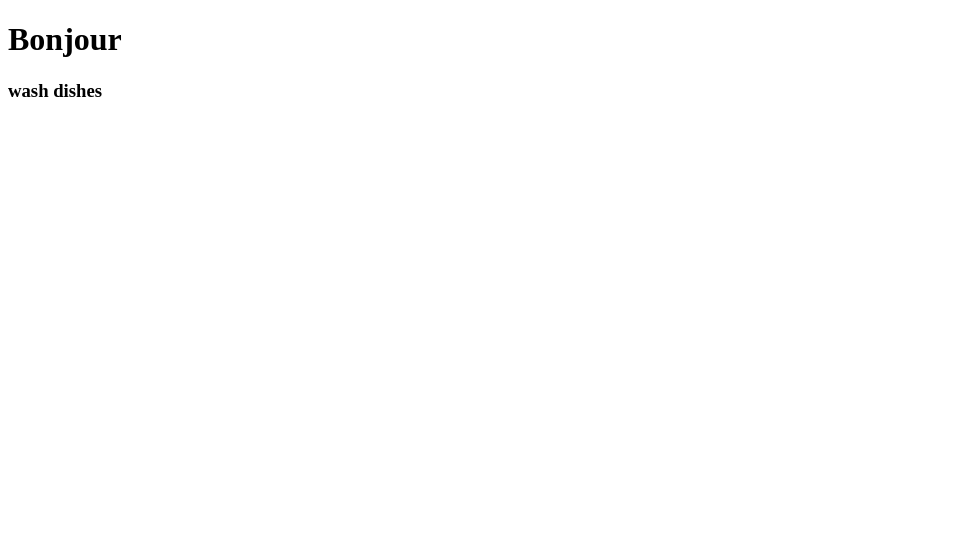
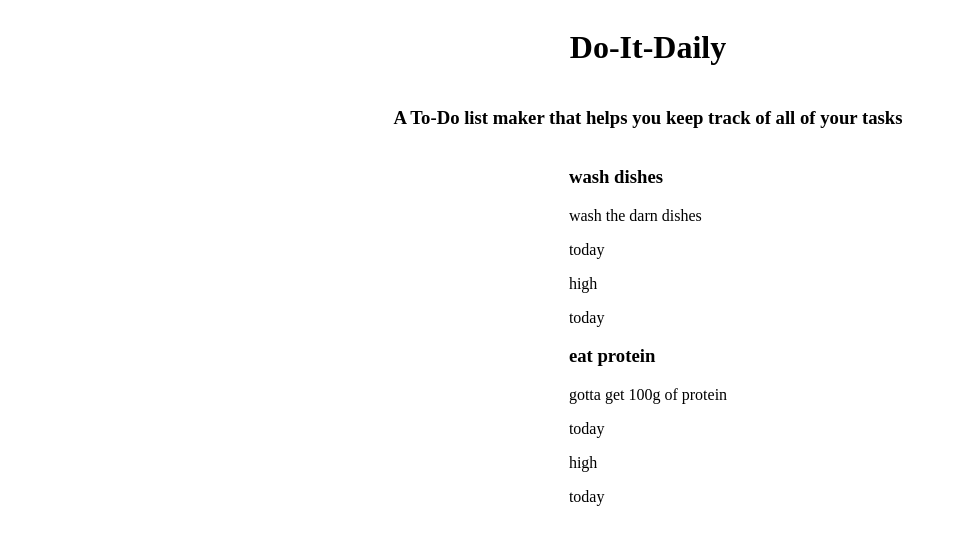
Before and after one commit to MichaelAlexChan/ToDoList, a website built with webpack: page dist/index.html in a window 1280 px wide. Shown: the whole page, without its empty margins (0-957 px from the left). Built offline with nearby package versions, Linux system fonts and the light colour scheme.

Commit message:
Added more elements to each List node in the displayList function

```diff
--- a/package.json
+++ b/package.json
@@ -11,9 +11,11 @@
   "author": "",
   "license": "ISC",
   "devDependencies": {
+    "css-loader": "^6.7.3",
     "eslint": "^8.33.0",
     "eslint-config-airbnb-base": "^15.0.0",
     "eslint-plugin-import": "^2.27.5",
+    "style-loader": "^3.3.1",
     "webpack": "^5.75.0",
     "webpack-cli": "^5.0.1"
   }
--- a/src/ListController.js
+++ /dev/null
@@ -1,34 +0,0 @@
-import toDo from './ToDoObject';
-import toDoList from './ToDoList';
-
-const hello = () => {
-  const container = document.getElementById('container');
-  const header = document.createElement('h1');
-  header.textContent = 'Bonjour';
-  container.appendChild(header);
-
-  document.body.appendChild(container);
-};
-
-hello();
-
-const object1 = toDo('wash dishes', 'wash the darn dishes', 'today', 'high', 'you can use the dishwasher');
-console.log(object1);
-const listObject = toDoList();
-listObject.addToDo(object1);
-console.log(listObject);
-
-const pageDisplay = document.getElementById('container');
-
-const displayLists = () => {
-  listObject.list.forEach((element) => {
-    const toDoDiv = document.createElement('div');
-    const toDoName = document.createElement('h3');
-    toDoName.innerText = element.title;
-    toDoDiv.appendChild(toDoName);
-
-    pageDisplay.appendChild(toDoDiv);
-  });
-};
-
-displayLists();
--- /dev/null
+++ b/src/index.js
@@ -0,0 +1,42 @@
+import toDo from './ToDoObject';
+import toDoList from './ToDoList';
+import './style.css';
+
+const object1 = toDo('wash dishes', 'wash the darn dishes', 'today', 'high', 'you can use the dishwasher');
+const object2 = toDo('eat protein', 'gotta get 100g of protein', 'today', 'high', 'protein from foods preferred');
+const listObject = toDoList();
+listObject.addToDo(object1);
+listObject.addToDo(object2);
+
+const pageDisplay = document.getElementById('container');
+
+// Displays all To-Do Lists in the page container
+const displayLists = () => {
+  listObject.list.forEach((element) => {
+    const toDoDiv = document.createElement('div');
+
+    const name = document.createElement('h3');
+    name.innerText = element.title;
+    toDoDiv.appendChild(name);
+
+    const description = document.createElement('p');
+    description.innerText = element.description;
+    toDoDiv.appendChild(description);
+
+    const date = document.createElement('p');
+    date.innerText = element.dueDate;
+    toDoDiv.appendChild(date);
+
+    const priority = document.createElement('p');
+    priority.innerText = element.priority;
+    toDoDiv.appendChild(priority);
+
+    const notes = document.createElement('p');
+    notes.innerText = element.dueDate;
+    toDoDiv.appendChild(notes);
+
+    pageDisplay.appendChild(toDoDiv);
+  });
+};
+
+displayLists();
--- /dev/null
+++ b/src/style.css
@@ -0,0 +1,10 @@
+html, body {
+  height: 100%;
+  width: 100%;
+}
+
+body {
+  display: flex;
+  flex-direction: column;
+  align-items: center;
+}
--- a/webpack.config.js
+++ b/webpack.config.js
@@ -3,10 +3,25 @@ const path = require('path');
 module.exports = {
   entry: {
     index: './src/index.js',
-    toDo: './src/ListController.js',
   },
   output: {
     filename: '[name].bundle.js',
     path: path.resolve(__dirname, 'dist'),
   },
+  module: {
+    rules: [
+      {
+        test: /\.css$/i,
+        use: ['style-loader', 'css-loader'],
+      },
+      {
+        test: /\.(png|svg|jpg|jpeg|gif)$/i,
+        type: 'asset/resource',
+      },
+      {
+        test: /\.(woff|woff2|eot|ttf|otf)$/i,
+        type: 'asset/resource',
+      },
+    ],
+  },
 };
```
Also changed, not shown: dist/index.bundle.js, dist/index.html, dist/toDo.bundle.js (deleted), 1 other file.
